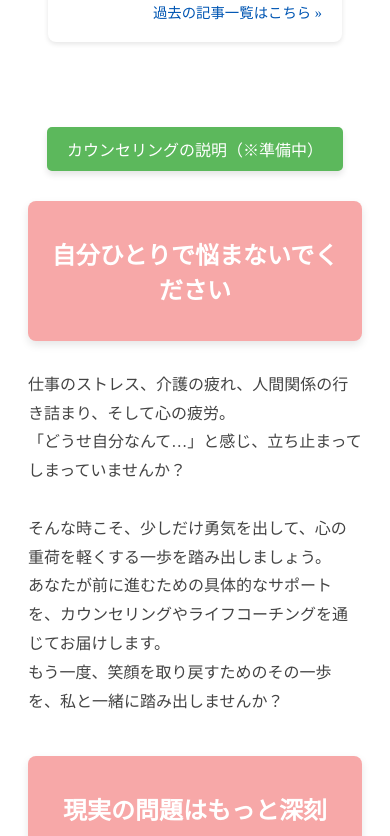
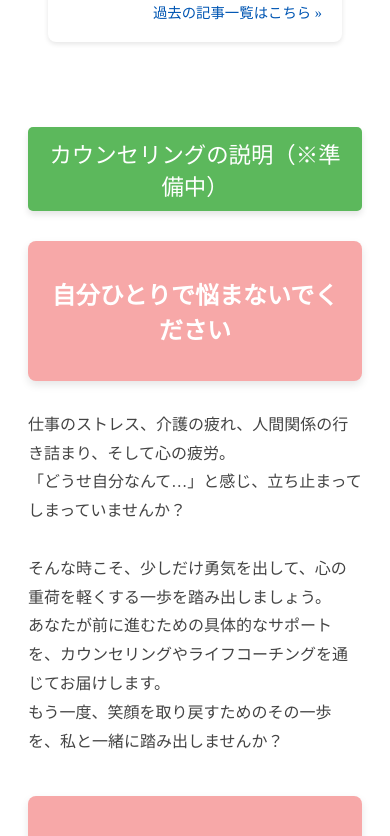
Before and after one commit to yasuhikasa/nshinri, a Next.js app: page / in a window 390 px wide. Shown: the part 1500-2336 px from the top of the page. Built offline with nearby package versions, Linux system fonts and the light colour scheme.

Commit message:
Update index.module.css

```diff
--- a/src/pages/index.module.css
+++ b/src/pages/index.module.css
@@ -221,6 +221,7 @@
 /* 行動の促しのコンテナ */
 .actionContainer {
   margin-top: 40px;
+  margin-bottom: 120px;
   text-align: center;
 }
 
@@ -241,7 +242,7 @@
   padding: 10px 20px;
   border: none;
   border-radius: 5px;
-  font-size: 1.2rem;
+  font-size: 2rem;
   cursor: pointer;
   margin-top: 40px;
   transition: background-color 0.3s ease;
@@ -347,7 +348,7 @@
   }
 
   .counselingButton {
-    font-size: 1rem;
+    font-size: 1.4rem;
   }
 
   .photo {
```
